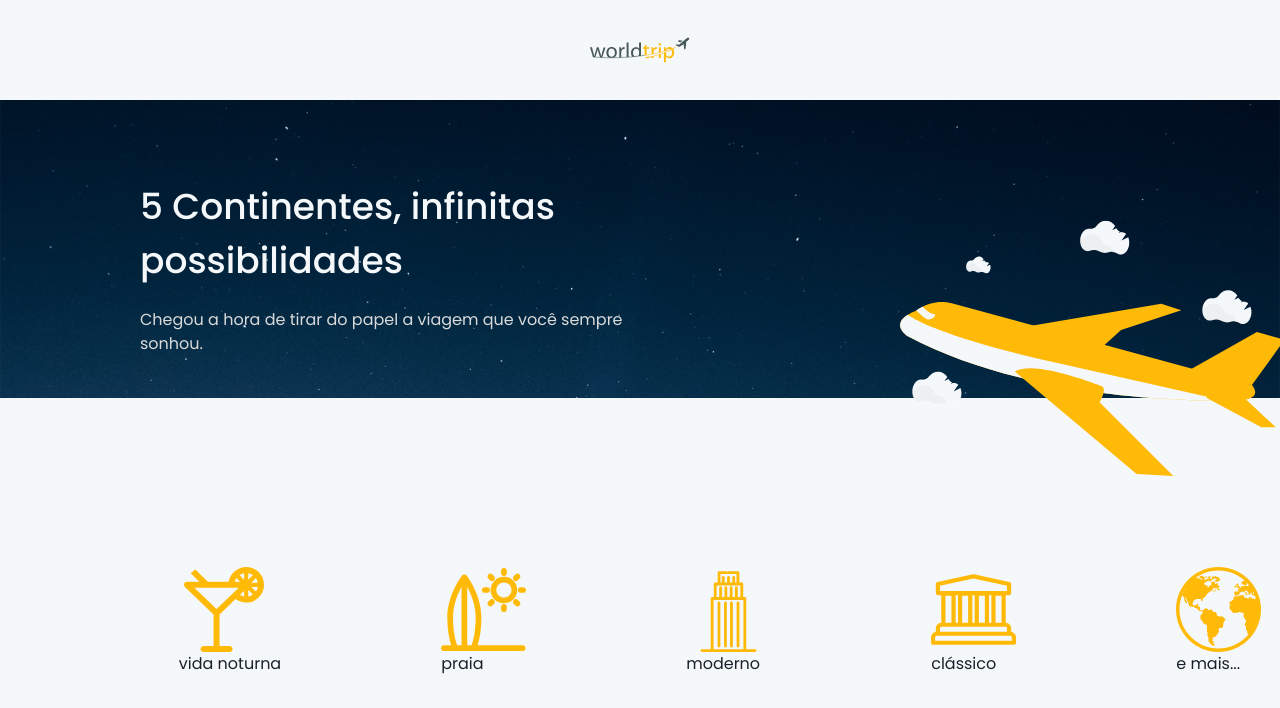
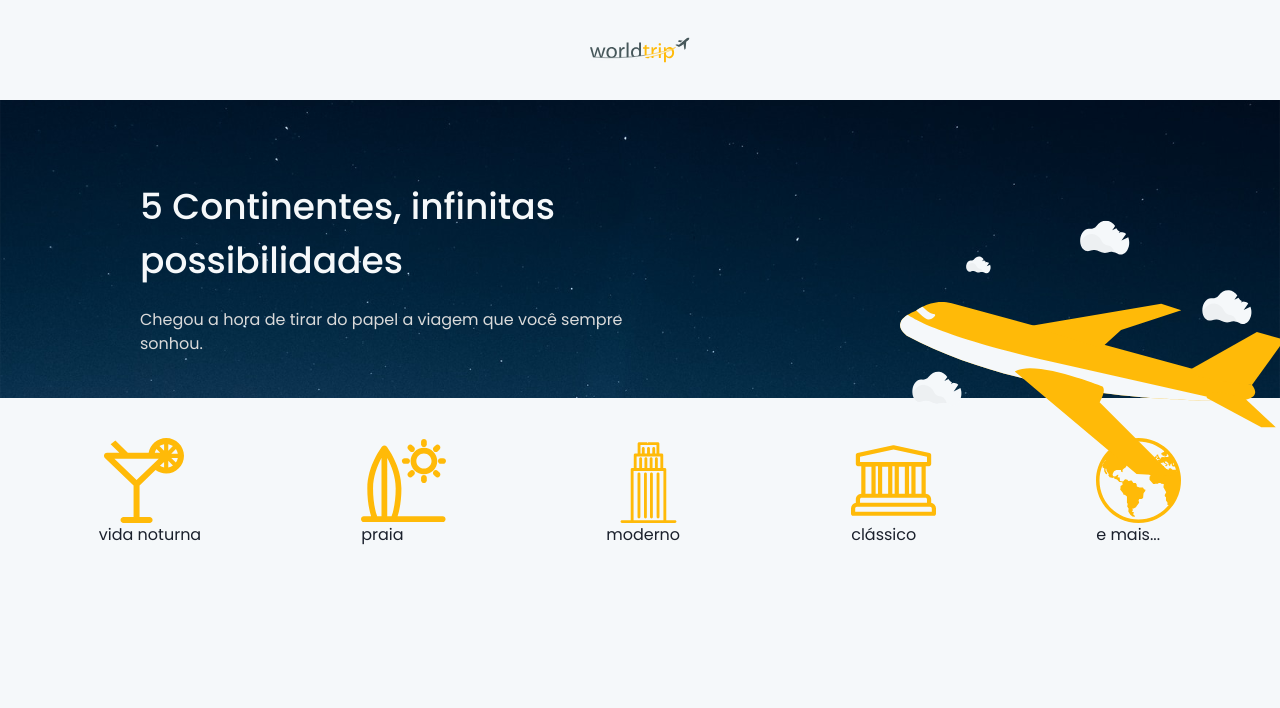
Before and after one commit to NicholasNeto/worldtrip, a Next.js app: page / in a window 1280 px wide. Shown: the top 708 px of the page. Built offline with nearby package versions, Linux system fonts and the light colour scheme.

Commit message:
fix css in TravelType

```diff
--- a/src/components/Travel/index.tsx
+++ b/src/components/Travel/index.tsx
@@ -5,12 +5,9 @@ export function TravelType() {
     return (
         <HStack
             spacing={40}
+            align="center"
             justifyContent='center'
-            position='absolute'
-            width='1160px'
-            height='145px'
-            left='140px'
-            top='549px'
+            marginTop="10"
         >
             <Box>
                 <Image
```
